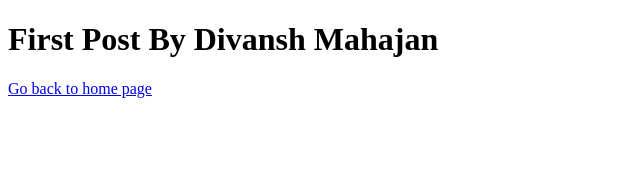
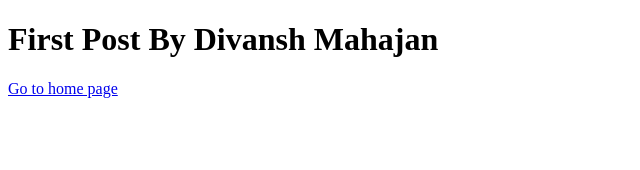
Before and after one commit to DIVANSHMAHAJAN/nextjs, a Next.js app: page /posts/first-post in a window 1280 px wide. Shown: the top 170 px of the page, without its empty margins (0-640 px from the left). Built offline with nearby package versions, Linux system fonts and the light colour scheme.

Commit message:
Update first-post.js

```diff
--- a/pages/posts/first-post.js
+++ b/pages/posts/first-post.js
@@ -4,7 +4,7 @@ export default function FirstPost() {
   <>
   <h1>First Post By Divansh Mahajan</h1>
 
-  <a href="/">Go back to home page </a>
+  <a href="/">Go to home page </a>
 
   </>
 )
```
